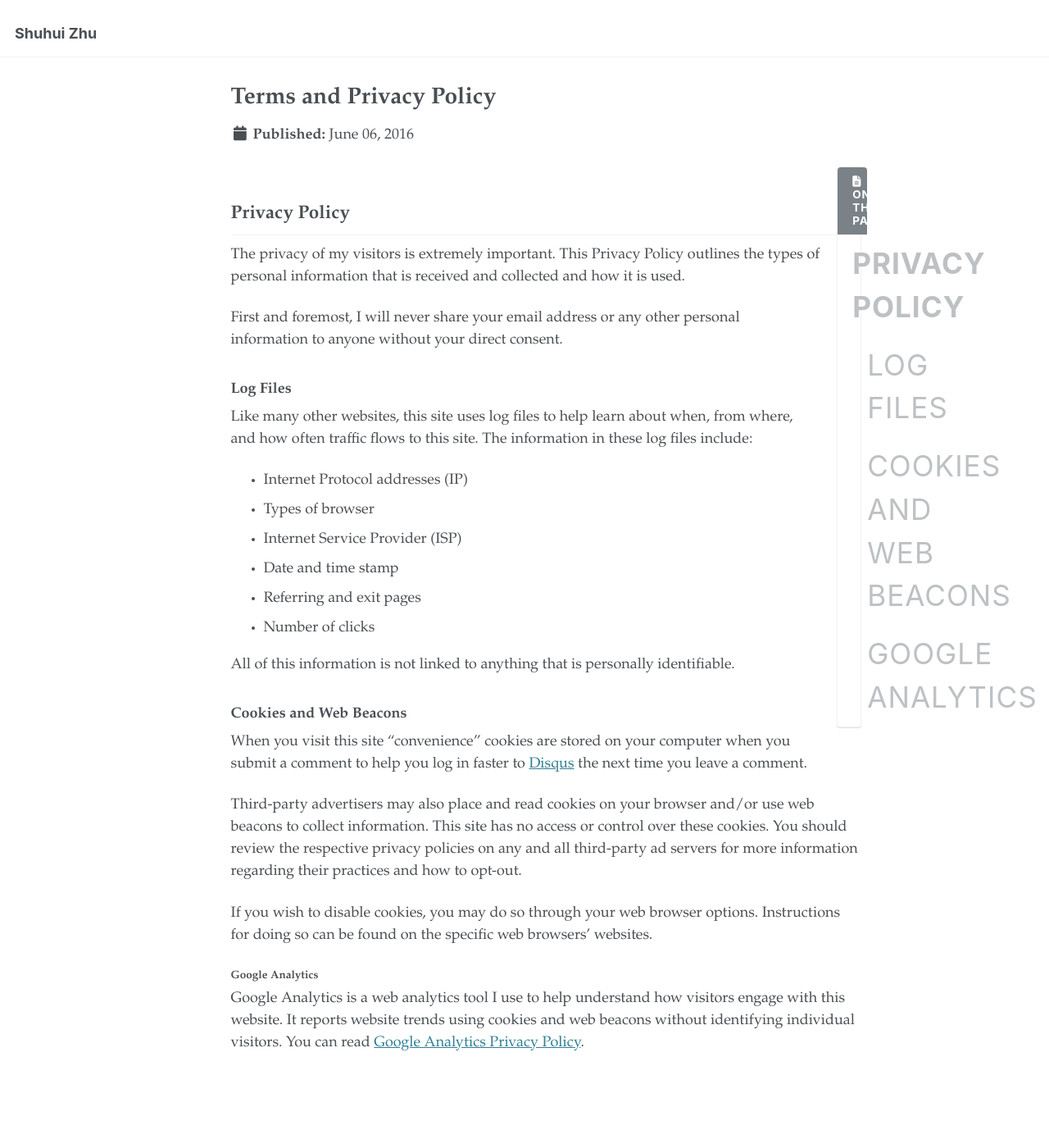
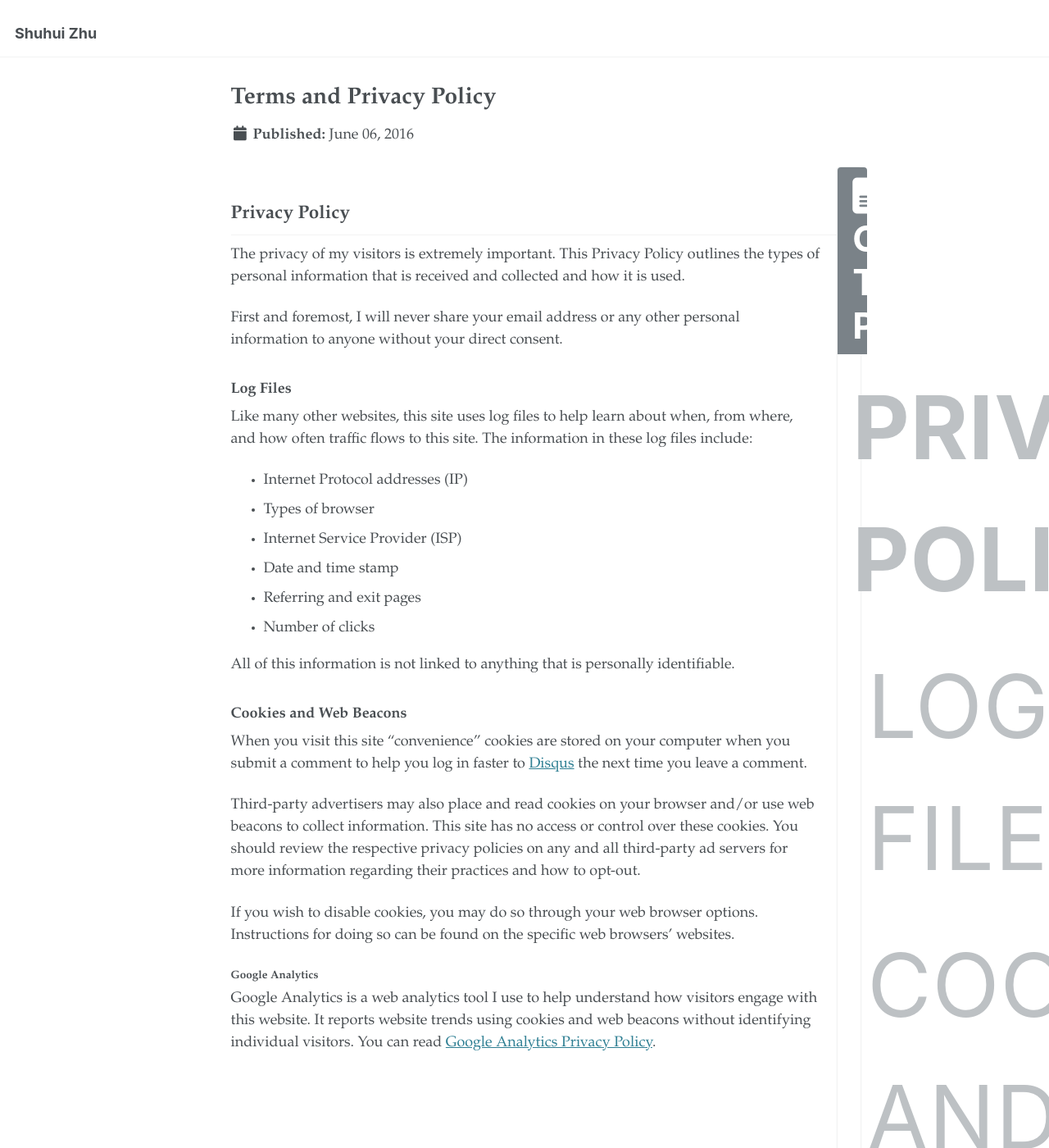
Before and after one commit to shuhui-zhu/shuhui-zhu.github.io, a Jekyll site: the page built from _pages/terms.md, in a window 1280 px wide and 1400 px high. Shown: the whole window at 82% size. Built offline with Jekyll 4.4.1, drawn with Linux system fonts in a browser that asks for light colours.

Commit message:
update menu and title size

```diff
--- a/_sass/layout/_navigation.scss
+++ b/_sass/layout/_navigation.scss
@@ -383,7 +383,7 @@
 
   .nav__title {
     color: #fff;
-    font-size: $type-size-6;
+    font-size: $type-size-1;
     background: var(--global-base-color);
     border-top-left-radius: $border-radius;
     border-top-right-radius: $border-radius;
@@ -395,7 +395,7 @@
   padding: 0;
   width: 100%;
   list-style: none;
-  font-size: 0.8rem;
+  font-size: 2.441em; //0.8rem;
 
   a {
     display: block;
```
